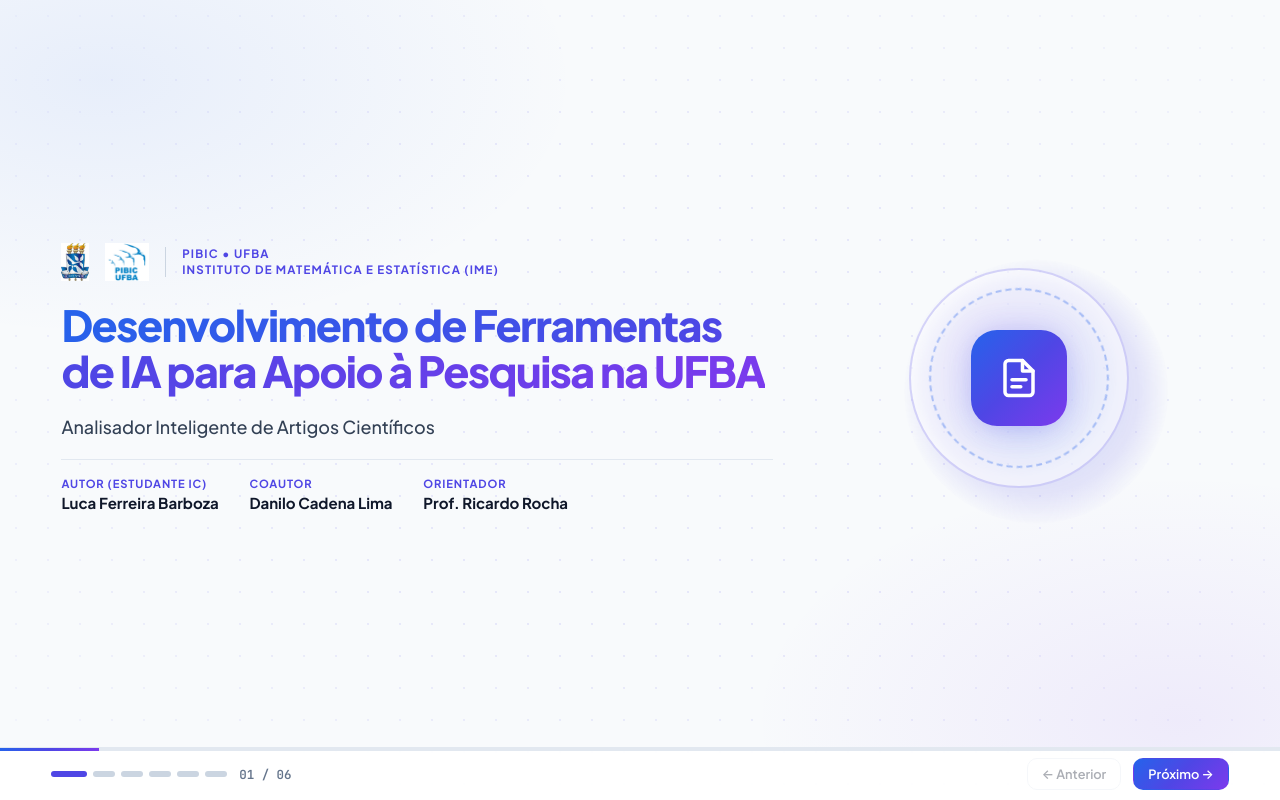
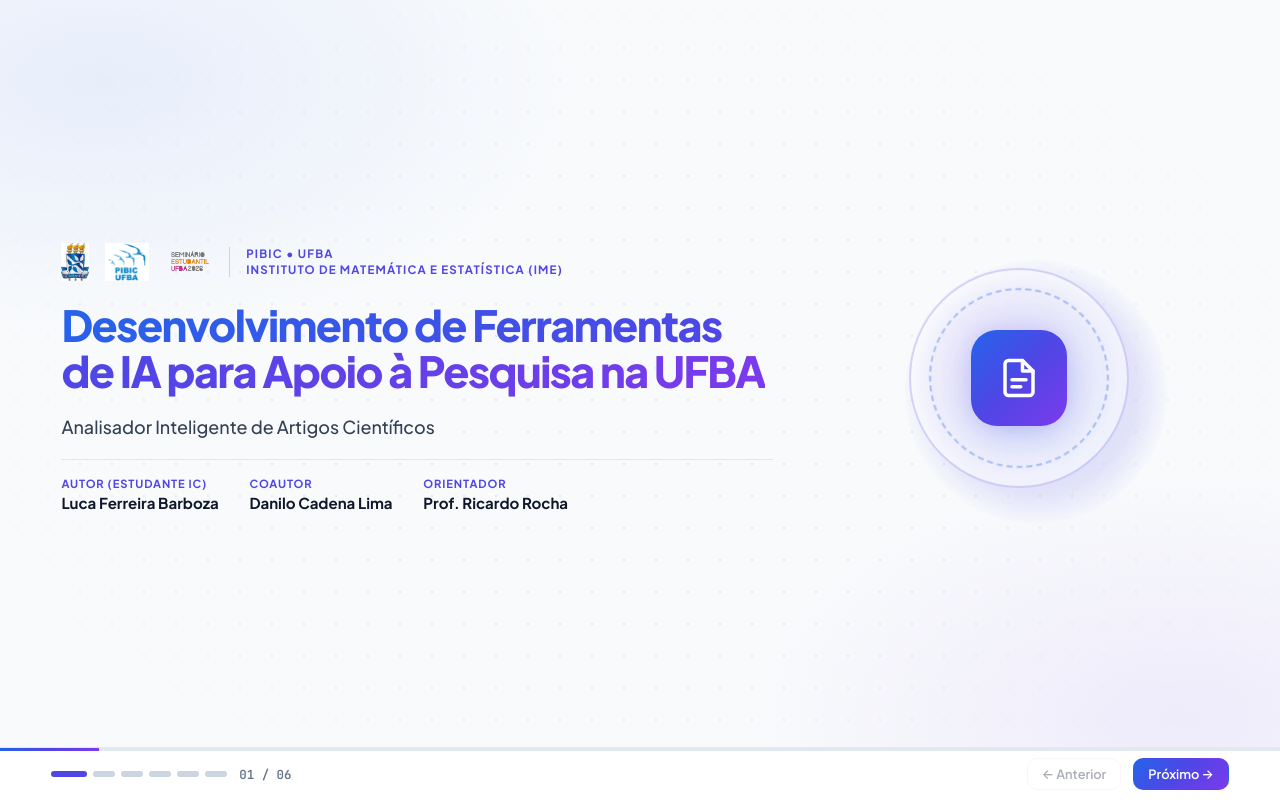
Before and after one commit to LucaBarboza/seminarios-pibic, a plain HTML site: page Artigos/index.html in a window 1280 px wide. Drawn offline with nearby package versions, Linux system fonts and the light colour scheme.

Commit message:
Adiciona logotipo do Seminario Estudantil UFBA 2026 nas capas

```diff
--- a/Artigos/index.html
+++ b/Artigos/index.html
@@ -619,6 +619,7 @@
               <div class="cover-logos">
                 <img src="assets/logo-ufba.jpg" alt="Brasão UFBA" />
                 <img src="assets/logo-pibic.png" alt="Logo PIBIC UFBA" />
+                <img src="assets/logo-semestud26.png" alt="Seminário Estudantil UFBA 2026" />
                 <div class="cover-logos-sep"></div>
                 <div class="cover-inst">
                   PIBIC &bull; UFBA<br />
```
Also changed, not shown: Aulas/index.html (+1 -0 lines), index.html (+1 -0 lines), Artigos/assets/logo-semestud26.png (added), Aulas/assets/logo-semestud26.png (added).
